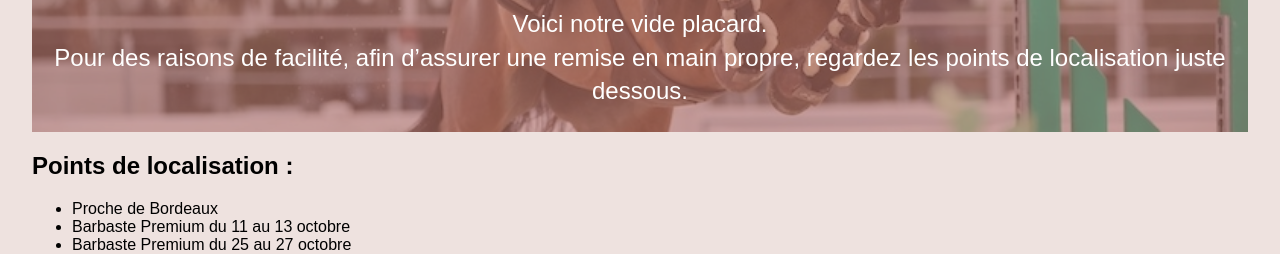
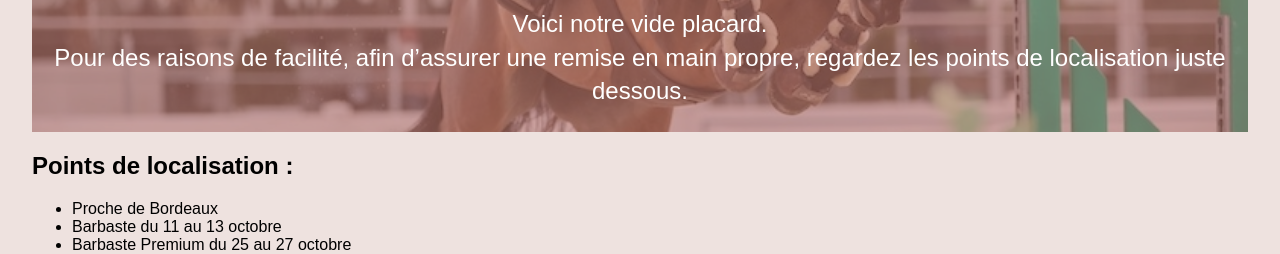
Before and after one commit to albanecoiffe/vente, a plain HTML site: page index.html in a window 1280 px wide. Shown: the part 538-792 px from the top of the page. Drawn offline with Linux system fonts and the light colour scheme.

Commit message:
Add files via upload

```diff
--- a/index.html
+++ b/index.html
@@ -39,7 +39,7 @@
              <h1> Points de localisation : </h1>
             <ul>
                 <li>Proche de Bordeaux</li>
-                <li>Barbaste Premium du 11 au 13 octobre</li>
+                <li>Barbaste du 11 au 13 octobre</li>
                 <li>Barbaste Premium du 25 au 27 octobre</li>
                 <li>Royan du 1 au 3 novembre</li>
                 <li>Barbaste Vendanges du 22 au 24 novembre</li>
```
